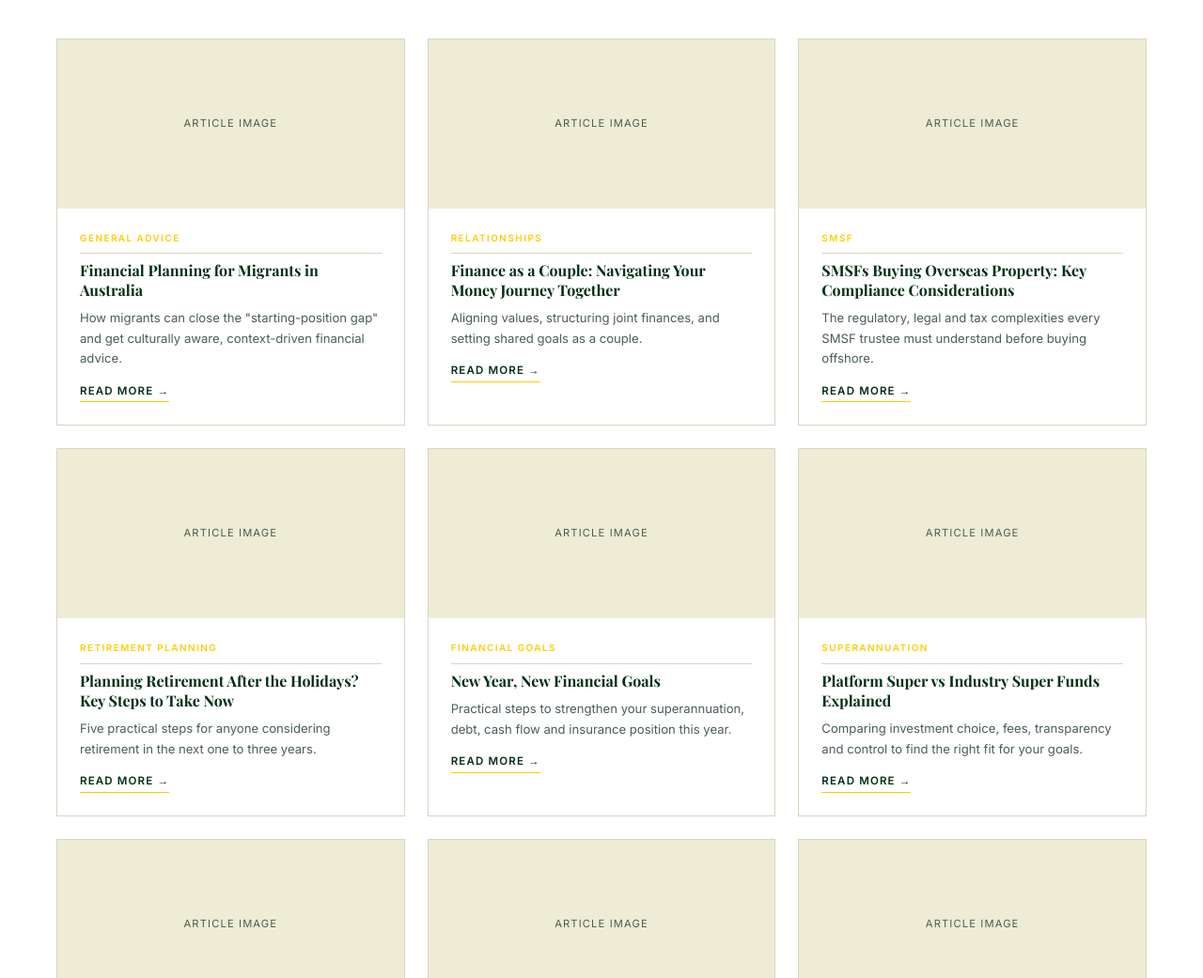
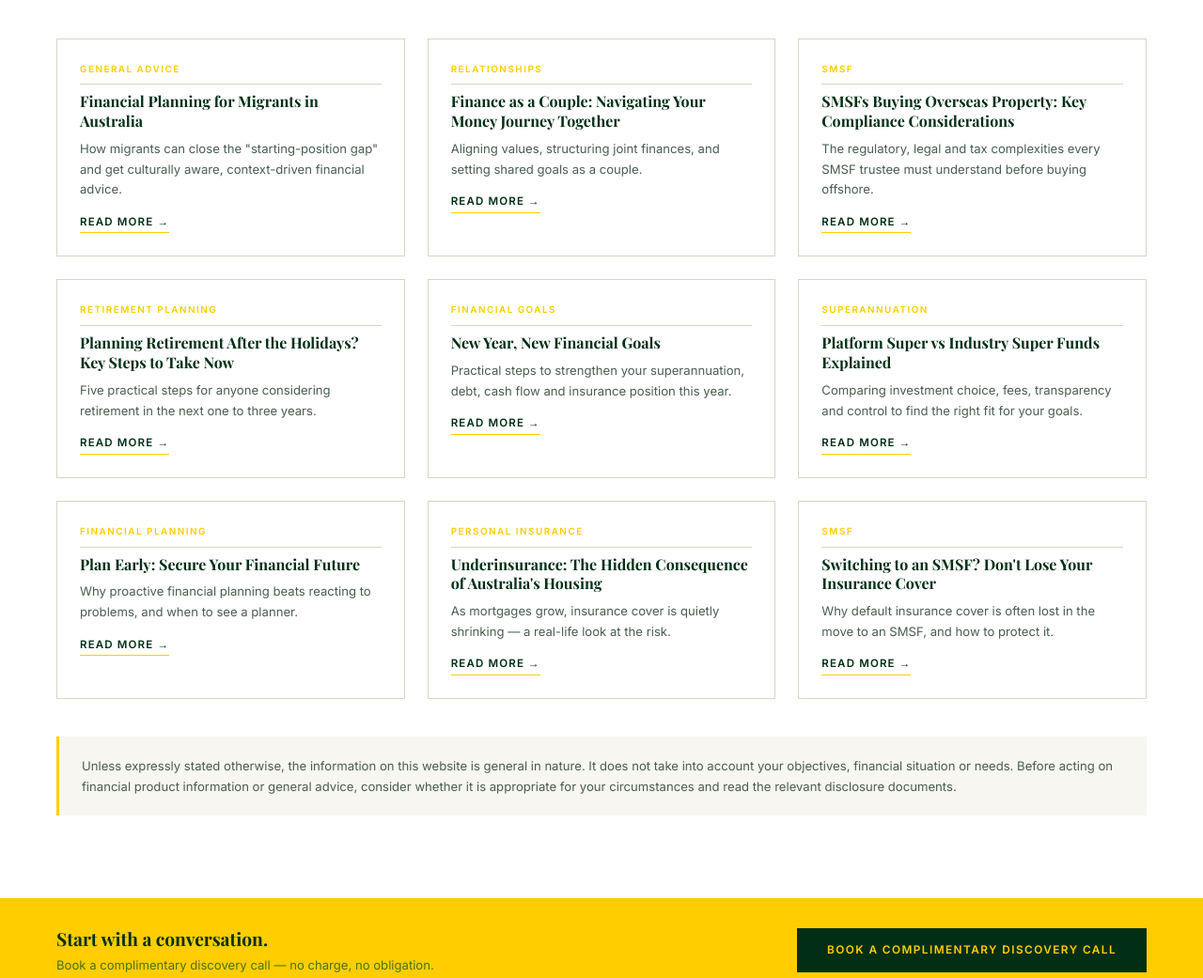
Before and after one commit to seedwork26-au/altruist-website, a plain HTML site: page insights.html in a window 1280 px wide. Shown: the part 623-1664 px from the top of the page at 94% size. Drawn offline with nearby package versions, Linux system fonts and the light colour scheme; a web font is replaced by a local one.

Commit message:
Add files via upload

```diff
--- a/insights.html
+++ b/insights.html
@@ -237,15 +237,15 @@ footer{background:#002F15;border-top:3px solid #FFCD00;padding:56px 60px 28px}
 
   </div>
   <div class="art-grid">
-    <div class="art rv d1"><a href="financial-planning-for-migrants.html" style="display:block"><div class="art-img"><span class="art-img-ph">Article image</span></div><div class="art-body"><div class="art-tag">General Advice</div><div class="art-title">Financial Planning for Migrants in Australia</div><p class="art-exc">How migrants can close the &quot;starting-position gap&quot; and get culturally aware, context-driven financial advice.</p><span class="art-lnk">Read More &#8594;</span></div></a></div>
-    <div class="art rv d2"><a href="finance-as-a-couple.html" style="display:block"><div class="art-img"><span class="art-img-ph">Article image</span></div><div class="art-body"><div class="art-tag">Relationships</div><div class="art-title">Finance as a Couple: Navigating Your Money Journey Together</div><p class="art-exc">Aligning values, structuring joint finances, and setting shared goals as a couple.</p><span class="art-lnk">Read More &#8594;</span></div></a></div>
-    <div class="art rv d3"><a href="smsf-overseas-property.html" style="display:block"><div class="art-img"><span class="art-img-ph">Article image</span></div><div class="art-body"><div class="art-tag">SMSF</div><div class="art-title">SMSFs Buying Overseas Property: Key Compliance Considerations</div><p class="art-exc">The regulatory, legal and tax complexities every SMSF trustee must understand before buying offshore.</p><span class="art-lnk">Read More &#8594;</span></div></a></div>
-    <div class="art rv d1"><a href="planning-retirement-after-the-holidays.html" style="display:block"><div class="art-img"><span class="art-img-ph">Article image</span></div><div class="art-body"><div class="art-tag">Retirement Planning</div><div class="art-title">Planning Retirement After the Holidays? Key Steps to Take Now</div><p class="art-exc">Five practical steps for anyone considering retirement in the next one to three years.</p><span class="art-lnk">Read More &#8594;</span></div></a></div>
-    <div class="art rv d2"><a href="new-year-new-financial-goals.html" style="display:block"><div class="art-img"><span class="art-img-ph">Article image</span></div><div class="art-body"><div class="art-tag">Financial Goals</div><div class="art-title">New Year, New Financial Goals</div><p class="art-exc">Practical steps to strengthen your superannuation, debt, cash flow and insurance position this year.</p><span class="art-lnk">Read More &#8594;</span></div></a></div>
-    <div class="art rv d3"><a href="platform-vs-industry-super-funds.html" style="display:block"><div class="art-img"><span class="art-img-ph">Article image</span></div><div class="art-body"><div class="art-tag">Superannuation</div><div class="art-title">Platform Super vs Industry Super Funds Explained</div><p class="art-exc">Comparing investment choice, fees, transparency and control to find the right fit for your goals.</p><span class="art-lnk">Read More &#8594;</span></div></a></div>
-    <div class="art rv d1"><a href="plan-early-secure-your-financial-future.html" style="display:block"><div class="art-img"><span class="art-img-ph">Article image</span></div><div class="art-body"><div class="art-tag">Financial Planning</div><div class="art-title">Plan Early: Secure Your Financial Future</div><p class="art-exc">Why proactive financial planning beats reacting to problems, and when to see a planner.</p><span class="art-lnk">Read More &#8594;</span></div></a></div>
-    <div class="art rv d2"><a href="underinsurance-housing-affordability.html" style="display:block"><div class="art-img"><span class="art-img-ph">Article image</span></div><div class="art-body"><div class="art-tag">Personal Insurance</div><div class="art-title">Underinsurance: The Hidden Consequence of Australia&#39;s Housing</div><p class="art-exc">As mortgages grow, insurance cover is quietly shrinking — a real-life look at the risk.</p><span class="art-lnk">Read More &#8594;</span></div></a></div>
-    <div class="art rv d3"><a href="smsf-and-your-insurance.html" style="display:block"><div class="art-img"><span class="art-img-ph">Article image</span></div><div class="art-body"><div class="art-tag">SMSF</div><div class="art-title">Switching to an SMSF? Don&#39;t Lose Your Insurance Cover</div><p class="art-exc">Why default insurance cover is often lost in the move to an SMSF, and how to protect it.</p><span class="art-lnk">Read More &#8594;</span></div></a></div>
+    <div class="art rv d1"><a href="financial-planning-for-migrants.html" style="display:block"><div class="art-body"><div class="art-tag">General Advice</div><div class="art-title">Financial Planning for Migrants in Australia</div><p class="art-exc">How migrants can close the &quot;starting-position gap&quot; and get culturally aware, context-driven financial advice.</p><span class="art-lnk">Read More &#8594;</span></div></a></div>
+    <div class="art rv d2"><a href="finance-as-a-couple.html" style="display:block"><div class="art-body"><div class="art-tag">Relationships</div><div class="art-title">Finance as a Couple: Navigating Your Money Journey Together</div><p class="art-exc">Aligning values, structuring joint finances, and setting shared goals as a couple.</p><span class="art-lnk">Read More &#8594;</span></div></a></div>
+    <div class="art rv d3"><a href="smsf-overseas-property.html" style="display:block"><div class="art-body"><div class="art-tag">SMSF</div><div class="art-title">SMSFs Buying Overseas Property: Key Compliance Considerations</div><p class="art-exc">The regulatory, legal and tax complexities every SMSF trustee must understand before buying offshore.</p><span class="art-lnk">Read More &#8594;</span></div></a></div>
+    <div class="art rv d1"><a href="planning-retirement-after-the-holidays.html" style="display:block"><div class="art-body"><div class="art-tag">Retirement Planning</div><div class="art-title">Planning Retirement After the Holidays? Key Steps to Take Now</div><p class="art-exc">Five practical steps for anyone considering retirement in the next one to three years.</p><span class="art-lnk">Read More &#8594;</span></div></a></div>
+    <div class="art rv d2"><a href="new-year-new-financial-goals.html" style="display:block"><div class="art-body"><div class="art-tag">Financial Goals</div><div class="art-title">New Year, New Financial Goals</div><p class="art-exc">Practical steps to strengthen your superannuation, debt, cash flow and insurance position this year.</p><span class="art-lnk">Read More &#8594;</span></div></a></div>
+    <div class="art rv d3"><a href="platform-vs-industry-super-funds.html" style="display:block"><div class="art-body"><div class="art-tag">Superannuation</div><div class="art-title">Platform Super vs Industry Super Funds Explained</div><p class="art-exc">Comparing investment choice, fees, transparency and control to find the right fit for your goals.</p><span class="art-lnk">Read More &#8594;</span></div></a></div>
+    <div class="art rv d1"><a href="plan-early-secure-your-financial-future.html" style="display:block"><div class="art-body"><div class="art-tag">Financial Planning</div><div class="art-title">Plan Early: Secure Your Financial Future</div><p class="art-exc">Why proactive financial planning beats reacting to problems, and when to see a planner.</p><span class="art-lnk">Read More &#8594;</span></div></a></div>
+    <div class="art rv d2"><a href="underinsurance-housing-affordability.html" style="display:block"><div class="art-body"><div class="art-tag">Personal Insurance</div><div class="art-title">Underinsurance: The Hidden Consequence of Australia&#39;s Housing</div><p class="art-exc">As mortgages grow, insurance cover is quietly shrinking — a real-life look at the risk.</p><span class="art-lnk">Read More &#8594;</span></div></a></div>
+    <div class="art rv d3"><a href="smsf-and-your-insurance.html" style="display:block"><div class="art-body"><div class="art-tag">SMSF</div><div class="art-title">Switching to an SMSF? Don&#39;t Lose Your Insurance Cover</div><p class="art-exc">Why default insurance cover is often lost in the move to an SMSF, and how to protect it.</p><span class="art-lnk">Read More &#8594;</span></div></a></div>
   </div>
 <div class="disc-note rv">Unless expressly stated otherwise, the information on this website is general in nature. It does not take into account your objectives, financial situation or needs. Before acting on financial product information or general advice, consider whether it is appropriate for your circumstances and read the relevant disclosure documents.</div>
 </section>
```
